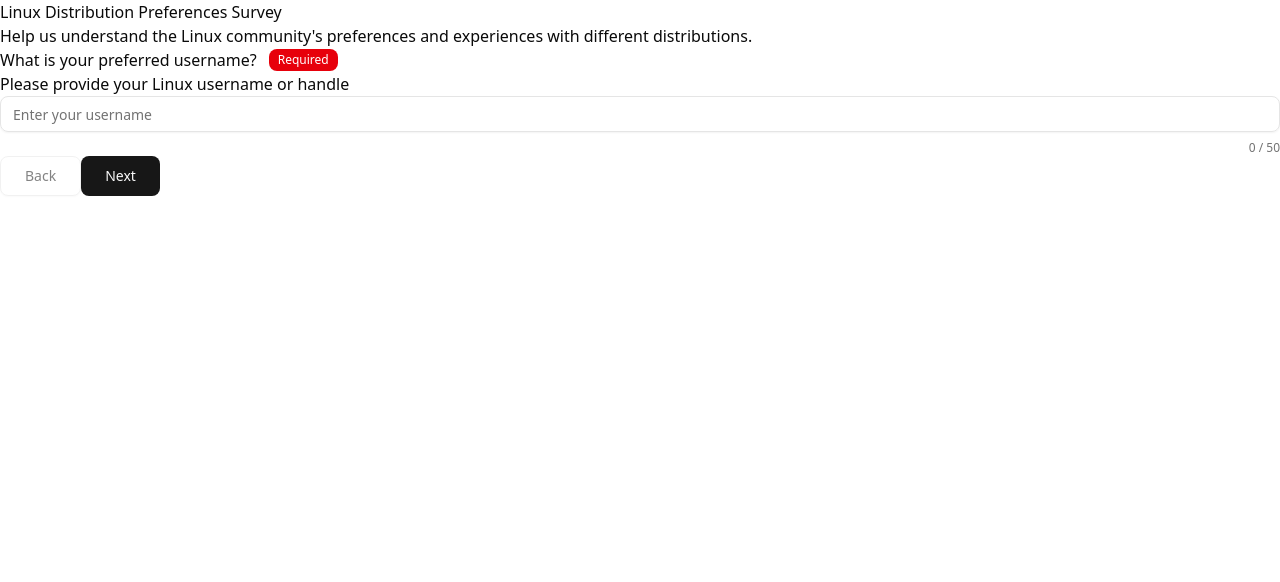
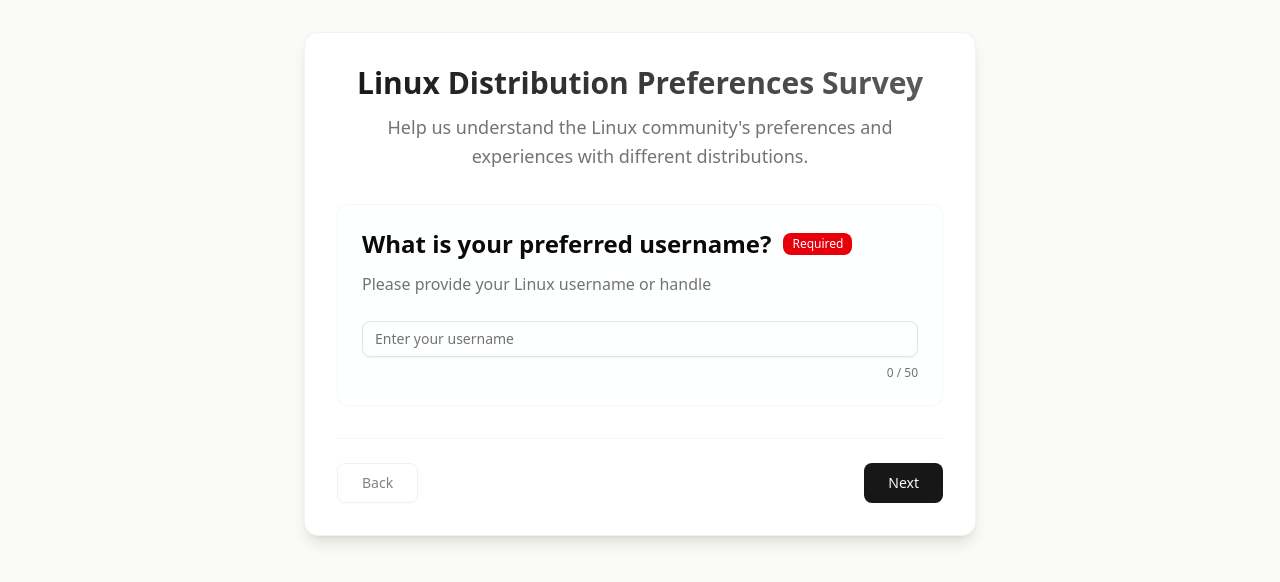
Before and after one commit to izrvnar/borderpass-takehome, a React (Vite) app: page / in a window 1280 px wide. Shown: the top 582 px of the page. Built offline with nearby package versions, Linux system fonts and the light colour scheme.

Commit message:
chore: Add questionnaire theme and component styles

```diff
--- a/src/index.css
+++ b/src/index.css
@@ -39,6 +39,14 @@
     --color-sidebar-accent-foreground: var(--sidebar-accent-foreground);
     --color-sidebar-border: var(--sidebar-border);
     --color-sidebar-ring: var(--sidebar-ring);
+    --color-questionnaire-bg: var(--questionnaire-bg);
+    --color-questionnaire-card: var(--questionnaire-card);
+    --color-questionnaire-progress: var(--questionnaire-progress);
+    --color-questionnaire-progress-bg: var(--questionnaire-progress-bg);
+    --color-questionnaire-success: var(--questionnaire-success);
+    --color-questionnaire-success-bg: var(--questionnaire-success-bg);
+    --questionnaire-max-width: var(--questionnaire-max-width);
+    --questionnaire-spacing: var(--questionnaire-spacing);
 }
 
 :root {
@@ -74,6 +82,16 @@
     --sidebar-accent-foreground: oklch(0.205 0 0);
     --sidebar-border: oklch(0.922 0 0);
     --sidebar-ring: oklch(0.708 0 0);
+
+    /* Questionnaire specific colors */
+    --questionnaire-bg: oklch(0.985 0.005 106.423);
+    --questionnaire-card: oklch(1 0 0);
+    --questionnaire-progress: oklch(0.646 0.222 41.116);
+    --questionnaire-progress-bg: oklch(0.97 0 0);
+    --questionnaire-success: oklch(0.6 0.15 142.5);
+    --questionnaire-success-bg: oklch(0.95 0.05 142.5);
+    --questionnaire-max-width: 42rem;
+    --questionnaire-spacing: 2rem;
 }
 
 .dark {
@@ -110,6 +128,54 @@
     --sidebar-ring: oklch(0.556 0 0);
 }
 
+@layer components {
+    .questionnaire-container {
+        @apply min-h-screen bg-[var(--questionnaire-bg)] py-[var(--questionnaire-spacing)] px-4;
+    }
+
+    .questionnaire-card {
+        @apply max-w-[var(--questionnaire-max-width)] mx-auto bg-[var(--questionnaire-card)]
+           rounded-xl shadow-lg border border-border/50 p-8 space-y-8;
+    }
+
+    .questionnaire-header {
+        @apply text-center space-y-3;
+    }
+
+    .questionnaire-title {
+        @apply text-3xl font-bold bg-gradient-to-r from-primary to-primary/70
+           bg-clip-text text-transparent;
+    }
+
+    .questionnaire-description {
+        @apply text-muted-foreground text-lg leading-relaxed;
+    }
+
+    .questionnaire-progress-container {
+        @apply space-y-3 p-4 bg-muted/30 rounded-lg border border-border/30;
+    }
+
+    .questionnaire-question-container {
+        @apply space-y-6 p-6 bg-card/50 rounded-lg border border-border/30;
+    }
+
+    .questionnaire-question-header {
+        @apply space-y-3;
+    }
+
+    .questionnaire-question-title {
+        @apply text-2xl font-semibold text-foreground leading-tight;
+    }
+
+    .questionnaire-question-description {
+        @apply text-muted-foreground leading-relaxed;
+    }
+
+    .questionnaire-navigation {
+        @apply flex justify-between items-center pt-6 border-t border-border/30;
+    }
+}
+
 @layer base {
     * {
         @apply border-border outline-ring/50;
```
Lines whose indentation alone changed are shown as unchanged.
